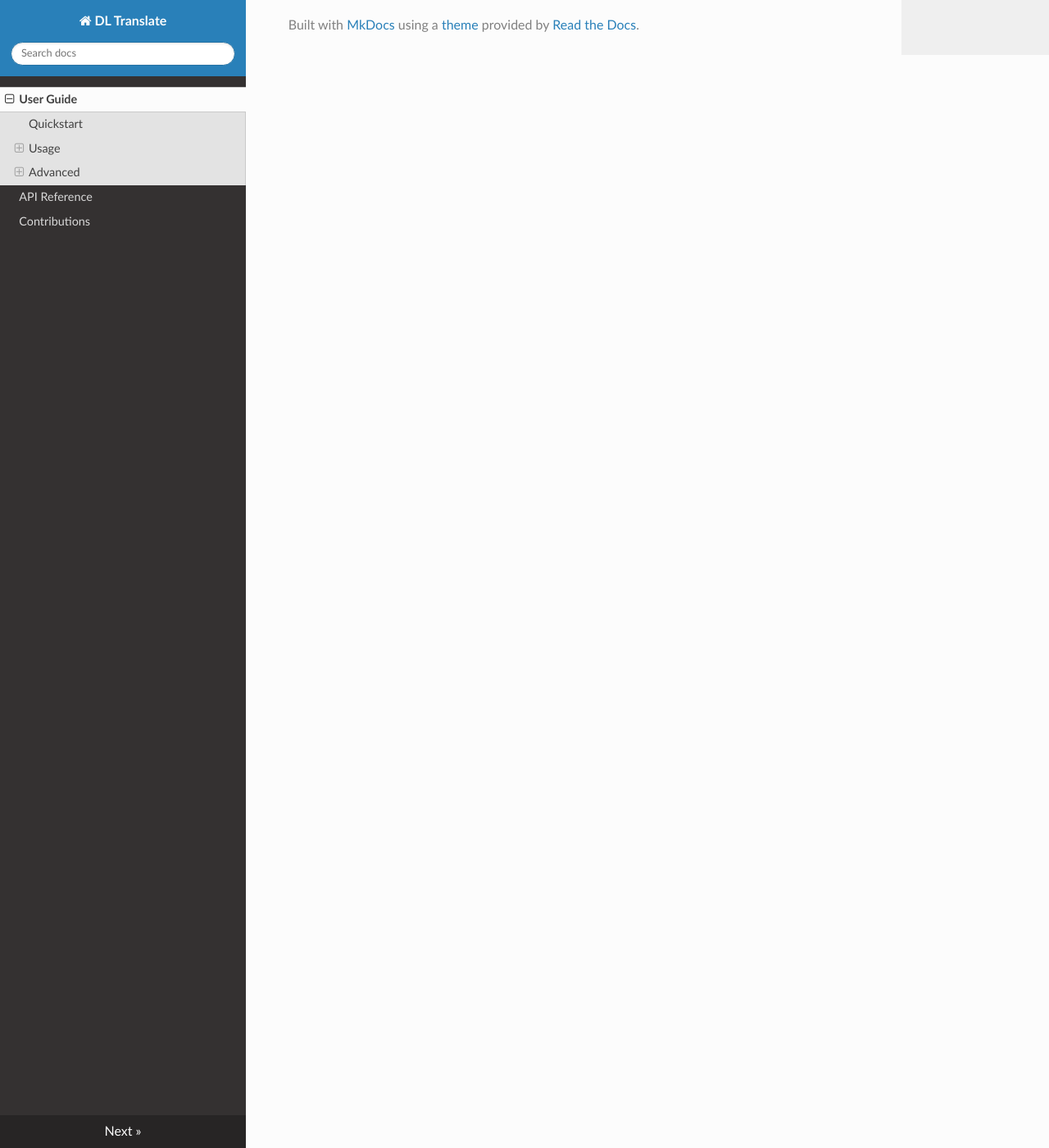
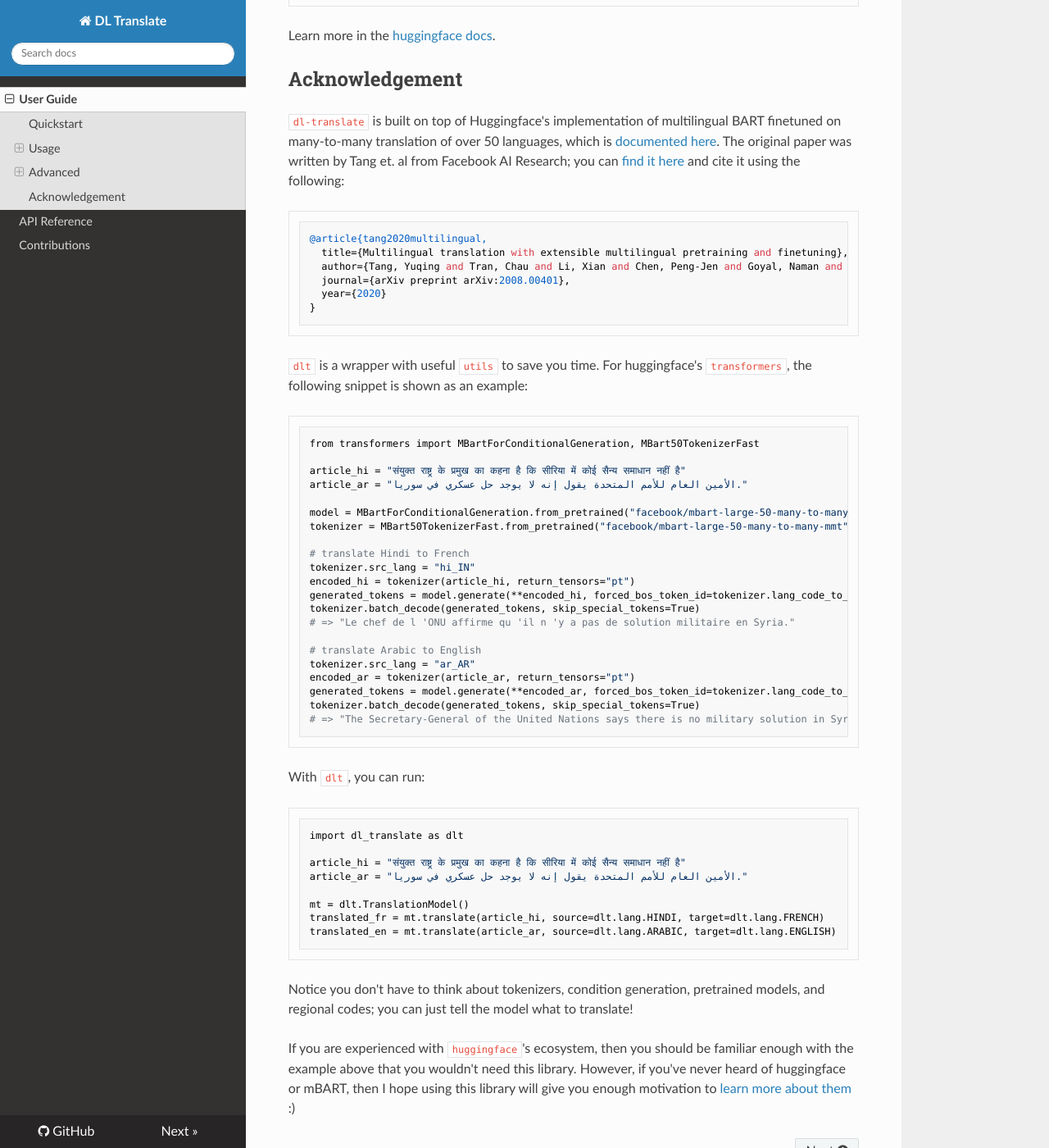
Before and after one commit to xhluca/dl-translate, an MkDocs documentation site: the page built from docs/index.md, in a window 1280 px wide and 1400 px high, scrolled down 4487 px. Shown: the whole window at 82% size. Built offline with MkDocs 1.6.1, drawn with Linux system fonts in a browser that asks for light colours; nearby versions of some CDN libraries; some of the changed text lies outside the part shown.

Commit message:
Add GitHub button, Update docs user guide, update automation (#22)
* Add automation to generate docs

* Update index.md

* Update references template and render script

* update index.md with readme.md

* update the yaml file

* Fix: generate-docs.yml

* Try another fix for generate-docs.yml

* Try another fix

* Use force

* Update header

* Slightly update both main.yaml (lint and tests) and generate docs

````diff
--- a/docs/index.md
+++ b/docs/index.md
@@ -1,4 +1,13 @@
 # User Guide
+
+Quick links:
+
+💻 [GitHub Repository](https://github.com/xhlulu/dl-translate)<br>
+📚 [Documentation](https://git.io/dlt-docs) / [Readthedocs](https://dl-translate.readthedocs.io)<br>
+🐍 [PyPi project](https://pypi.org/project/dl-translate/)<br>
+🧪 [Colab Demo](https://colab.research.google.com/github/xhlulu/dl-translate/blob/main/demos/colab_demo.ipynb) / [Kaggle Demo](https://www.kaggle.com/xhlulu/dl-translate-demo/)
+
+
 
 ## Quickstart
 
@@ -7,7 +16,7 @@
 pip install dl-translate
 ```
 
-Translate some text:
+To translate some text:
 
 ```python
 import dl_translate as dlt
@@ -65,14 +74,14 @@
 ```python
 import nltk
 
-nltk.load("punkt")
+nltk.download("punkt")
 
 text = "Mr. Smith went to his favorite cafe. There, he met his friend Dr. Doe."
 sents = nltk.tokenize.sent_tokenize(text, "english")  # don't use dlt.lang.ENGLISH
 " ".join(mt.translate(sents, source=dlt.lang.ENGLISH, target=dlt.lang.FRENCH))
 ```
 
-### Setting a `batch_size` and verbosity when calling `dlt.TranslationModel.translate`
+### Batch size and verbosity when using `translate`
 
 It's possible to set a batch size (i.e. the number of elements processed at once) for `mt.translate` and whether you want to see the progress bar or not:
 
@@ -160,3 +169,57 @@
 ```
 
 Learn more in the [huggingface docs](https://huggingface.co/transformers/main_classes/model.html#transformers.generation_utils.GenerationMixin.generate).
+
+
+## Acknowledgement
+
+`dl-translate` is built on top of Huggingface's implementation of multilingual BART finetuned on many-to-many translation of over 50 languages, which is [documented here](https://huggingface.co/transformers/master/model_doc/mbart.html). The original paper was written by Tang et. al from Facebook AI Research; you can [find it here](https://arxiv.org/pdf/2008.00401.pdf) and cite it using the following:
+```
+@article{tang2020multilingual,
+  title={Multilingual translation with extensible multilingual pretraining and finetuning},
+  author={Tang, Yuqing and Tran, Chau and Li, Xian and Chen, Peng-Jen and Goyal, Naman and Chaudhary, Vishrav and Gu, Jiatao and Fan, Angela},
+  journal={arXiv preprint arXiv:2008.00401},
+  year={2020}
+}
+```
+
+`dlt` is a wrapper with useful `utils` to save you time. For huggingface's `transformers`, the following snippet is shown as an example:
+```python
+from transformers import MBartForConditionalGeneration, MBart50TokenizerFast
+
+article_hi = "संयुक्त राष्ट्र के प्रमुख का कहना है कि सीरिया में कोई सैन्य समाधान नहीं है"
+article_ar = "الأمين العام للأمم المتحدة يقول إنه لا يوجد حل عسكري في سوريا."
+
+model = MBartForConditionalGeneration.from_pretrained("facebook/mbart-large-50-many-to-many-mmt")
+tokenizer = MBart50TokenizerFast.from_pretrained("facebook/mbart-large-50-many-to-many-mmt")
+
+# translate Hindi to French
+tokenizer.src_lang = "hi_IN"
+encoded_hi = tokenizer(article_hi, return_tensors="pt")
+generated_tokens = model.generate(**encoded_hi, forced_bos_token_id=tokenizer.lang_code_to_id["fr_XX"])
+tokenizer.batch_decode(generated_tokens, skip_special_tokens=True)
+# => "Le chef de l 'ONU affirme qu 'il n 'y a pas de solution militaire en Syria."
+
+# translate Arabic to English
+tokenizer.src_lang = "ar_AR"
+encoded_ar = tokenizer(article_ar, return_tensors="pt")
+generated_tokens = model.generate(**encoded_ar, forced_bos_token_id=tokenizer.lang_code_to_id["en_XX"])
+tokenizer.batch_decode(generated_tokens, skip_special_tokens=True)
+# => "The Secretary-General of the United Nations says there is no military solution in Syria."
+```
+
+With `dlt`, you can run:
+```python
+import dl_translate as dlt
+
+article_hi = "संयुक्त राष्ट्र के प्रमुख का कहना है कि सीरिया में कोई सैन्य समाधान नहीं है"
+article_ar = "الأمين العام للأمم المتحدة يقول إنه لا يوجد حل عسكري في سوريا."
+
+mt = dlt.TranslationModel()
+translated_fr = mt.translate(article_hi, source=dlt.lang.HINDI, target=dlt.lang.FRENCH)
+translated_en = mt.translate(article_ar, source=dlt.lang.ARABIC, target=dlt.lang.ENGLISH)
+```
+
+Notice you don't have to think about tokenizers, condition generation, pretrained models, and regional codes; you can just tell the model what to translate!
+
+If you are experienced with `huggingface`'s ecosystem, then you should be familiar enough with the example above that you wouldn't need this library. However, if you've never heard of huggingface or mBART, then I hope using this library will give you enough motivation to [learn more about them](https://github.com/huggingface/transformers) :)
--- a/mkdocs.yml
+++ b/mkdocs.yml
@@ -1,4 +1,6 @@
 site_name: DL Translate
+repo_url: https://github.com/xhlulu/dl-translate
+edit_uri: blob/main/docs/
 nav:
   - index.md
   - references.md
````
Also changed, not shown: README.md (+4 -58 lines), 5 other files.
